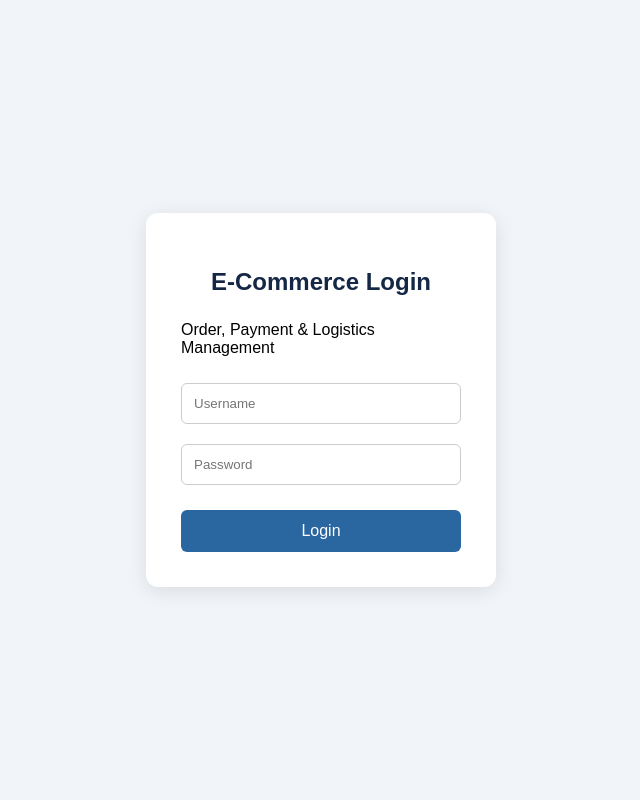
After one commit to piyushaether-cyber/E-Commerce-Order-Payment-and-Logistics-Management-System-via-SQL, a Flask app: page /login in a window 1280 px wide. The commit adds this page. Shown: the whole page, without its empty margins (319-959 px from the left). Run offline with Flask 3, Linux system fonts and the light colour scheme.

Commit message:
Add admin login and logout system

```diff
--- a/app.py
+++ b/app.py
@@ -1,10 +1,53 @@
+
 import oracledb
-from werkzeug.security import generate_password_hash
-from flask import Flask, render_template, request, redirect, url_for, flash
+import os
+
+from werkzeug.security import generate_password_hash, check_password_hash
+from flask import Flask, render_template, request, redirect, url_for, flash, session
 from db import get_connection
 
 app = Flask(__name__)
-app.secret_key = "ecommerce_dashboard_secret_2026"
+app.secret_key = os.getenv("SECRET_KEY", "temporary-development-key")
+
+
+@app.route("/login", methods=["GET", "POST"])
+def login():
+
+    if request.method == "POST":
+        username = request.form.get("username")
+        password = request.form.get("password")
+
+        admin_username = os.getenv("ADMIN_USERNAME")
+        admin_password_hash = os.getenv("ADMIN_PASSWORD_HASH")
+
+        if (username == admin_username and
+                admin_password_hash and
+                check_password_hash(admin_password_hash, password)):
+
+            session["logged_in"] = True
+            flash("Login successful!", "success")
+            return redirect(url_for("dashboard"))
+
+        flash("Invalid username or password!", "error")
+
+    return render_template("login.html")
+
+
+@app.route("/logout")
+def logout():
+    session.clear()
+    flash("You have been logged out.", "success")
+    return redirect(url_for("login"))
+
+
+@app.before_request
+def require_login():
+
+    if request.endpoint in ["login", "static"]:
+        return
+
+    if not session.get("logged_in"):
+        return redirect(url_for("login"))
 
 @app.route("/")
 def dashboard():
--- a/templates/addresses.html
+++ b/templates/addresses.html
@@ -29,6 +29,7 @@
     <a href="/warehouses">Warehouses</a>
     <a href="/shipments">Shipments</a>
     <a href="/delivery-status">Delivery Status</a>
+    <a href="{{ url_for('logout') }}">Logout</a>
 </div>
 
 <div class="main-content">
--- a/templates/carts.html
+++ b/templates/carts.html
@@ -32,7 +32,7 @@
     <a href="/warehouses">Warehouses</a>
     <a href="/shipments">Shipments</a>
     <a href="/delivery-status">Delivery Status</a>
-
+    <a href="{{ url_for('logout') }}">Logout</a>
 </div>
 
 <div class="main">
--- a/templates/categories.html
+++ b/templates/categories.html
@@ -29,6 +29,7 @@
     <a href="#">Warehouses</a>
     <a href="#">Shipments</a>
     <a href="#">Delivery Status</a>
+    <a href="{{ url_for('logout') }}">Logout</a>
 </div>
 
 <div class="main-content">
--- a/templates/customer_details.html
+++ b/templates/customer_details.html
@@ -29,6 +29,7 @@
     <a href="#">Warehouses</a>
     <a href="#">Shipments</a>
     <a href="#">Delivery Status</a>
+
 </div>
 
 <div class="main-content">
--- a/templates/customers.html
+++ b/templates/customers.html
@@ -29,6 +29,7 @@
     <a href="/warehouses">Warehouses</a>
     <a href="/shipments">Shipments</a>
     <a href="/delivery-status">Delivery Status</a>
+    <a href="{{ url_for('logout') }}">Logout</a>
 </div>
 
 <div class="main-content">
--- a/templates/delivery_status.html
+++ b/templates/delivery_status.html
@@ -32,7 +32,7 @@
     <a href="/warehouses">Warehouses</a>
     <a href="/shipments">Shipments</a>
     <a href="/delivery-status" class="active">Delivery Status</a>
-
+    <a href="{{ url_for('logout') }}">Logout</a>
 </div>
 
 <div class="main">
--- a/templates/index.html
+++ b/templates/index.html
@@ -37,7 +37,7 @@
     <a href="/warehouses">Warehouses</a>
     <a href="/shipments">Shipments</a>
     <a href="/delivery-status">Delivery Status</a>
-
+    <a href="{{ url_for('logout') }}">Logout</a>
 </div>
 
 
--- a/templates/inventory.html
+++ b/templates/inventory.html
@@ -36,7 +36,7 @@
         <a href="/warehouses">Warehouses</a>
         <a href="/shipments">Shipments</a>
         <a href="/delivery-status">Delivery Status</a>
-
+        <a href="{{ url_for('logout') }}">Logout</a>
     </div>
 
     <!-- Main Content -->
--- /dev/null
+++ b/templates/login.html
@@ -0,0 +1,100 @@
+
+<!DOCTYPE html>
+<html lang="en">
+<head>
+    <meta charset="UTF-8">
+    <meta name="viewport" content="width=device-width, initial-scale=1.0">
+    <title>Admin Login</title>
+
+    <style>
+        * {
+            box-sizing: border-box;
+        }
+
+        body {
+            margin: 0;
+            font-family: Arial, sans-serif;
+            background: #f1f5f9;
+            display: flex;
+            justify-content: center;
+            align-items: center;
+            min-height: 100vh;
+        }
+
+        .login-box {
+            background: white;
+            width: 350px;
+            padding: 35px;
+            border-radius: 12px;
+            box-shadow: 0 4px 20px rgba(0,0,0,0.1);
+        }
+
+        h2 {
+            text-align: center;
+            color: #142744;
+            margin-bottom: 25px;
+        }
+
+        input {
+            width: 100%;
+            padding: 12px;
+            margin: 10px 0;
+            border: 1px solid #ccc;
+            border-radius: 6px;
+        }
+
+        button {
+            width: 100%;
+            padding: 12px;
+            margin-top: 15px;
+            background: #2a66a0;
+            color: white;
+            border: none;
+            border-radius: 6px;
+            cursor: pointer;
+            font-size: 16px;
+        }
+
+        button:hover {
+            background: #1d4e80;
+        }
+
+        .message {
+            text-align: center;
+            color: #c0392b;
+            font-size: 14px;
+        }
+    </style>
+</head>
+
+<body>
+
+    <div class="login-box">
+        <h2>E-Commerce Login</h2>
+        <p class="subtitle">Order, Payment & Logistics Management</p>
+
+        {% with messages = get_flashed_messages() %}
+            {% for message in messages %}
+                <p class="message">{{ message }}</p>
+            {% endfor %}
+        {% endwith %}
+
+        <form method="POST" action="{{ url_for('login') }}">
+
+            <input type="text"
+                   name="username"
+                   placeholder="Username"
+                   required>
+
+            <input type="password"
+                   name="password"
+                   placeholder="Password"
+                   required>
+
+            <button type="submit">Login</button>
+
+        </form>
+    </div>
+
+</body>
+</html>
--- a/templates/orders.html
+++ b/templates/orders.html
@@ -32,6 +32,7 @@
         <a href="/warehouses">Warehouses</a>
         <a href="/shipments">Shipments</a>
         <a href="/delivery-status">Delivery Status</a>
+        <a href="{{ url_for('logout') }}">Logout</a>
     </aside>
 
     <main class="main-content">
--- a/templates/payments.html
+++ b/templates/payments.html
@@ -32,6 +32,7 @@
         <a href="/warehouses">Warehouses</a>
         <a href="/shipments">Shipments</a>
         <a href="/delivery-status">Delivery Status</a>
+        <a href="{{ url_for('logout') }}">Logout</a>
     </aside>
     <main class="main-content">
         {% with messages = get_flashed_messages(with_categories=true) %}
--- a/templates/products.html
+++ b/templates/products.html
@@ -36,7 +36,7 @@
         <a href="/warehouses">Warehouses</a>
         <a href="/shipments">Shipments</a>
         <a href="/delivery-status">Delivery Status</a>
-
+        <a href="{{ url_for('logout') }}">Logout</a>
     </div>
 
 
--- a/templates/refunds.html
+++ b/templates/refunds.html
@@ -32,6 +32,7 @@
         <a href="{{ url_for('warehouses') }}">Warehouses</a>
         <a href="{{ url_for('shipments') }}">Shipments</a>
         <a href="{{ url_for('delivery_status') }}">Delivery Status</a>
+        <a href="{{ url_for('logout') }}">Logout</a>
     </aside>
 
     <main class="main-content">
--- a/templates/shipments.html
+++ b/templates/shipments.html
@@ -30,6 +30,7 @@
     <a href="/warehouses">Warehouses</a>
     <a href="/shipments" class="active">Shipments</a>
     <a href="/delivery-status">Delivery Status</a>
+    <a href="{{ url_for('logout') }}">Logout</a>
 </div>
 
 <div class="main">
--- a/templates/warehouses.html
+++ b/templates/warehouses.html
@@ -30,6 +30,7 @@
     <a href="/warehouses" class="active">Warehouses</a>
     <a href="/shipments">Shipments</a>
     <a href="/delivery-status">Delivery Status</a>
+    <a href="{{ url_for('logout') }}">Logout</a>
 </div>
 
 <div class="main">
```
Also changed, not shown: static/css/style.css (+7 -1 lines), README.md.
